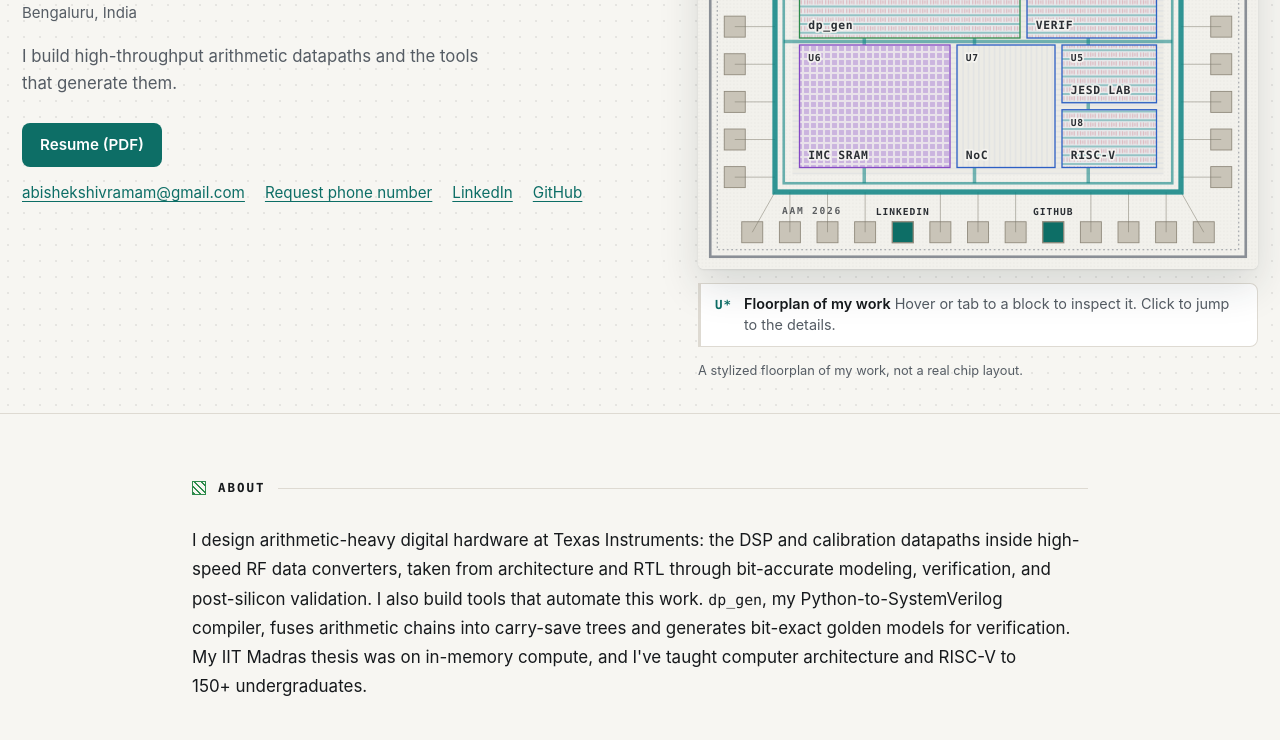
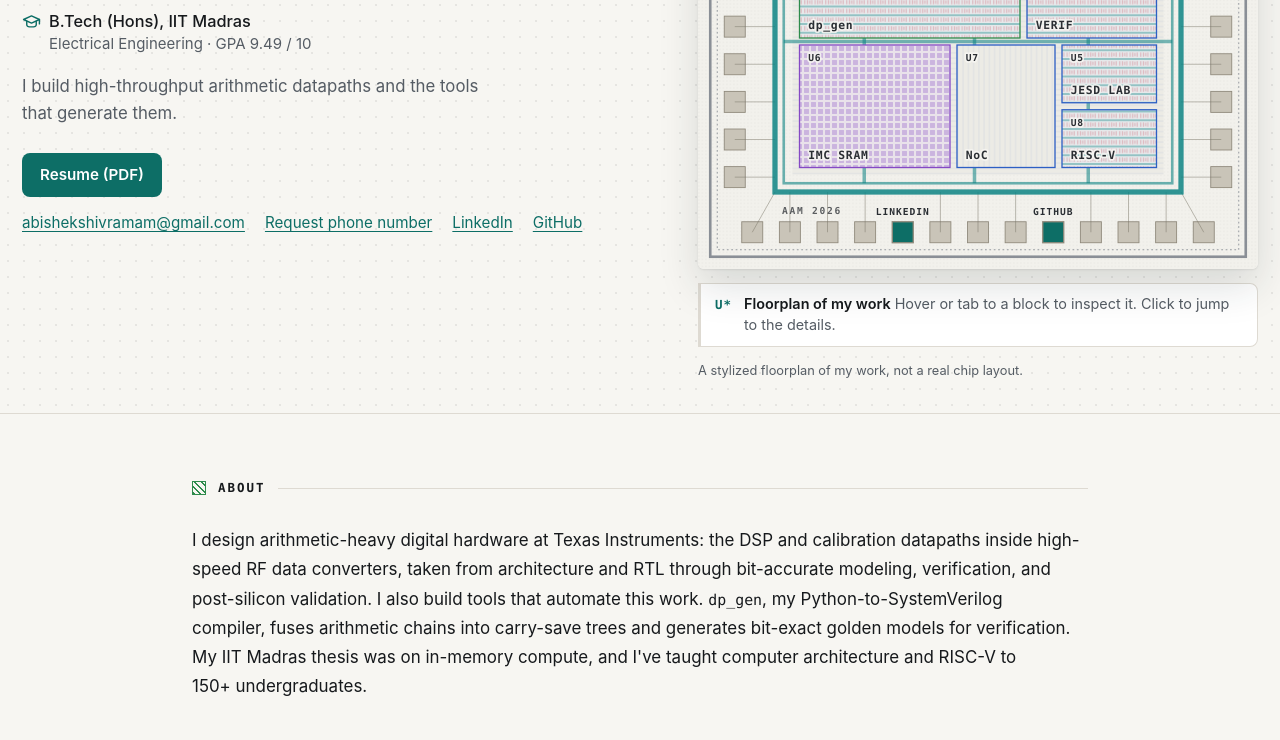
Before and after one commit to abishekshivram/abishekshivram.github.io, a plain HTML site: page index.html in a window 1280 px wide. Shown: the part 381-1121 px from the top of the page. Drawn offline with Linux system fonts and the light colour scheme.

Commit message:
Move education to the top of the page
- IIT Madras degree and GPA now sit under the name in the hero
- Education section moves up to follow About, ahead of Experience,
  and the top nav lists it in the same order

```diff
--- a/index.html
+++ b/index.html
@@ -34,10 +34,10 @@
   <nav aria-label="Sections">
     <ul>
       <li><a href="#about">About</a></li>
+      <li><a href="#education">Education</a></li>
       <li><a href="#experience">Experience</a></li>
       <li><a href="#projects">Projects</a></li>
       <li><a href="#skills">Skills</a></li>
-      <li><a href="#education">Education</a></li>
     </ul>
   </nav>
   <button class="icon-button theme-toggle" type="button" aria-label="Switch to dark theme" title="Switch to dark theme">
@@ -51,6 +51,10 @@
     <h1>Abishekshivram A M</h1>
     <p class="headline">Digital Design Engineer<br>Texas Instruments</p>
     <p class="place">Bengaluru, India</p>
+    <p class="credential">
+      <svg class="credential-icon" viewBox="0 0 24 24" aria-hidden="true"><path d="M2 9.5 12 5l10 4.5L12 14z"/><path d="M6 11.8V16c0 1.4 2.7 2.8 6 2.8s6-1.4 6-2.8v-4.2"/><path d="M22 9.5V15"/></svg>
+      <span>B.Tech (Hons), IIT Madras<span class="credential-sub">Electrical Engineering · GPA 9.49 / 10</span></span>
+    </p>
     <p class="tagline">I build high-throughput arithmetic datapaths and the tools that generate them.</p>
     <ul class="links">
       <li><a class="button" href="Abishekshivram_resume.pdf">Resume (PDF)</a></li>
@@ -194,6 +198,23 @@
     <p class="about">I design arithmetic-heavy digital hardware at Texas Instruments: the DSP and calibration datapaths inside high-speed RF data converters, taken from architecture and RTL through bit-accurate modeling, verification, and post-silicon validation. I also build tools that automate this work. <code>dp_gen</code>, my Python-to-SystemVerilog compiler, fuses arithmetic chains into carry-save trees and generates bit-exact golden models for verification. My IIT Madras thesis was on in-memory compute, and I've taught computer architecture and RISC-V to 150+ undergraduates.</p>
   </section>
 
+  <section id="education">
+    <h2><span class="sw sw-m3" aria-hidden="true"></span>Education</h2>
+    <article class="org">
+      <header class="org-head">
+        <h3>Indian Institute of Technology Madras</h3>
+        <span>Chennai, India</span>
+      </header>
+      <div class="role" id="role-iitm" data-signal="IIT_MADRAS" data-start="2018-07" data-end="2022-05" data-label="B.Tech at IIT Madras, 2018 to 2022">
+        <div class="role-head">
+          <h4>B.Tech (Hons) in Electrical Engineering, minor in Computing</h4>
+          <span class="dates">2018 – 2022</span>
+        </div>
+        <p class="gpa">GPA 9.49 / 10</p>
+      </div>
+    </article>
+  </section>
+
   <section id="experience">
     <h2><span class="sw sw-m1" aria-hidden="true"></span>Experience</h2>
 
@@ -335,23 +356,6 @@
     </dl>
   </section>
 
-  <section id="education">
-    <h2><span class="sw sw-m3" aria-hidden="true"></span>Education</h2>
-    <article class="org">
-      <header class="org-head">
-        <h3>Indian Institute of Technology Madras</h3>
-        <span>Chennai, India</span>
-      </header>
-      <div class="role" id="role-iitm" data-signal="IIT_MADRAS" data-start="2018-07" data-end="2022-05" data-label="B.Tech at IIT Madras, 2018 to 2022">
-        <div class="role-head">
-          <h4>B.Tech (Hons) in Electrical Engineering, minor in Computing</h4>
-          <span class="dates">2018 – 2022</span>
-        </div>
-        <p class="gpa">GPA 9.49 / 10</p>
-      </div>
-    </article>
-  </section>
-
   <footer class="site-foot">
     <p>Abishekshivram A M · Bengaluru, India</p>
     <p><a href="Abishekshivram_resume.pdf">Resume (PDF)</a> · <a href="https://github.com/abishekshivram">GitHub</a> · <a href="https://www.linkedin.com/in/abishekshivram">LinkedIn</a></p>
--- a/style.css
+++ b/style.css
@@ -164,6 +164,30 @@ code { font-family: var(--mono); font-size: 0.88em; }
 }
 
 .place { margin-top: 4px; color: var(--muted); font-size: 0.94rem; }
+
+.credential {
+  display: flex;
+  align-items: flex-start;
+  gap: 8px;
+  margin-top: 14px;
+  font-size: 1.02rem;
+  font-weight: 500;
+  line-height: 1.45;
+}
+
+.credential-icon {
+  flex: none;
+  width: 19px;
+  height: 19px;
+  margin-top: 2px;
+  fill: none;
+  stroke: var(--accent);
+  stroke-width: 1.8;
+  stroke-linecap: round;
+  stroke-linejoin: round;
+}
+
+.credential-sub { display: block; color: var(--muted); font-size: 0.92em; font-weight: 400; }
 
 .tagline {
   margin-top: 18px;
```
